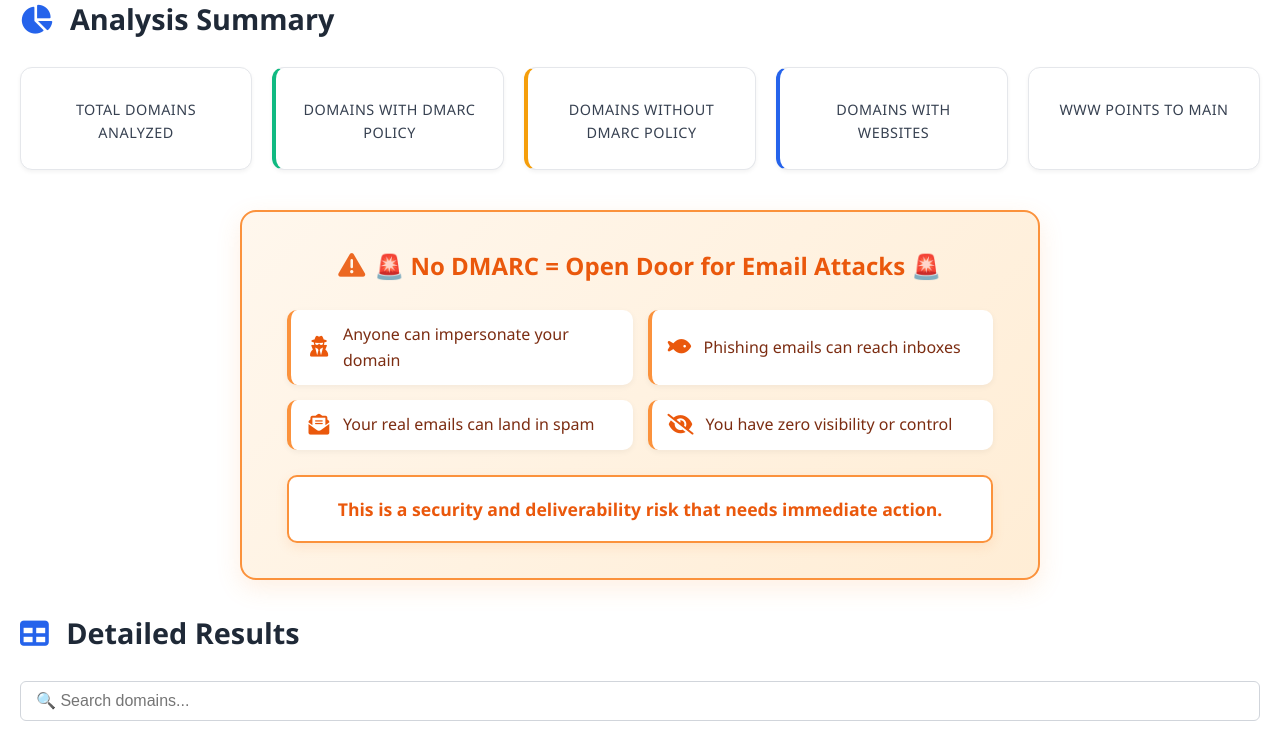
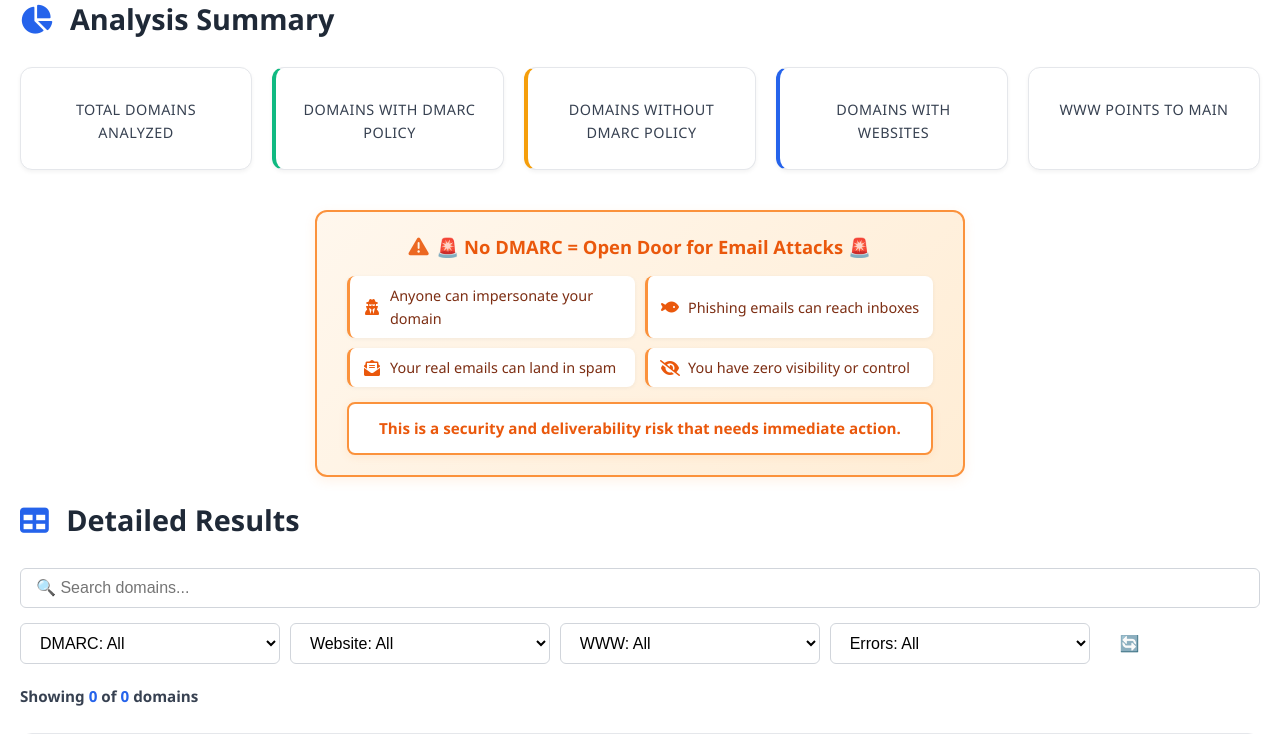
Before and after one commit to arvage/domain-dns-analyzer, a FastAPI app: template templates/results.html in a window 1280 px wide. Shown: the part 336-1070 px from the top of the page. Run offline with FastAPI, Linux system fonts and the light colour scheme; the template is opened without the code that fills it, so the values that code supplies are empty.

Commit message:
dmarc warning

```diff
--- a/static/css/style.css
+++ b/static/css/style.css
@@ -391,7 +391,7 @@ header p {
 
 /* DMARC Warning Section */
 .dmarc-warning-section {
-    margin: 30px 0;
+    margin: 20px 0;
     display: flex;
     justify-content: center;
 }
@@ -400,26 +400,26 @@ header p {
     background: linear-gradient(135deg, #fff7ed 0%, #ffedd5 100%);
     border: 2px solid #fb923c;
     color: #7c2d12;
-    padding: 35px 45px;
-    border-radius: 16px;
-    box-shadow: 0 8px 24px rgba(251, 146, 60, 0.15);
-    max-width: 800px;
+    padding: 20px 30px;
+    border-radius: 12px;
+    box-shadow: 0 4px 12px rgba(251, 146, 60, 0.12);
+    max-width: 650px;
     text-align: center;
 }
 
 .dmarc-warning-box h3 {
-    margin: 0 0 25px 0;
-    font-size: 1.5rem;
+    margin: 0 0 15px 0;
+    font-size: 1.15rem;
     font-weight: 700;
     color: #ea580c;
     display: flex;
     align-items: center;
     justify-content: center;
-    gap: 10px;
+    gap: 8px;
 }
 
 .dmarc-warning-box h3 i.fas {
-    font-size: 1.6rem;
+    font-size: 1.2rem;
     animation: gentle-pulse 2s ease-in-out infinite;
 }
 
@@ -431,49 +431,49 @@ header p {
 .warning-list {
     list-style: none;
     padding: 0;
-    margin: 20px 0;
+    margin: 12px 0;
     display: grid;
     grid-template-columns: repeat(2, 1fr);
-    gap: 15px;
+    gap: 10px;
     text-align: left;
 }
 
 .warning-list li {
-    padding: 12px 16px;
-    font-size: 1rem;
+    padding: 8px 12px;
+    font-size: 0.9rem;
     font-weight: 500;
     display: flex;
     align-items: center;
-    gap: 12px;
+    gap: 8px;
     background: white;
-    border-radius: 10px;
-    border-left: 4px solid #fb923c;
-    box-shadow: 0 2px 6px rgba(0, 0, 0, 0.05);
+    border-radius: 8px;
+    border-left: 3px solid #fb923c;
+    box-shadow: 0 1px 4px rgba(0, 0, 0, 0.05);
     transition: transform 0.2s ease, box-shadow 0.2s ease;
 }
 
 .warning-list li:hover {
-    transform: translateY(-2px);
-    box-shadow: 0 4px 12px rgba(251, 146, 60, 0.2);
+    transform: translateY(-1px);
+    box-shadow: 0 2px 8px rgba(251, 146, 60, 0.15);
 }
 
 .warning-list li i {
-    font-size: 1.3rem;
+    font-size: 1rem;
     color: #ea580c;
-    min-width: 24px;
+    min-width: 20px;
     text-align: center;
 }
 
 .warning-action {
-    margin: 25px 0 0 0;
-    font-size: 1.1rem;
-    padding: 18px 25px;
+    margin: 15px 0 0 0;
+    font-size: 0.95rem;
+    padding: 12px 18px;
     background: white;
-    border-radius: 10px;
+    border-radius: 8px;
     text-align: center;
     color: #9a3412;
     border: 2px solid #fb923c;
-    box-shadow: 0 4px 12px rgba(251, 146, 60, 0.15);
+    box-shadow: 0 2px 8px rgba(251, 146, 60, 0.12);
 }
 
 .warning-action strong {
@@ -487,7 +487,7 @@ header p {
     }
 
     .dmarc-warning-box {
-        padding: 25px 20px;
+        padding: 15px 18px;
     }
 }
 
```
